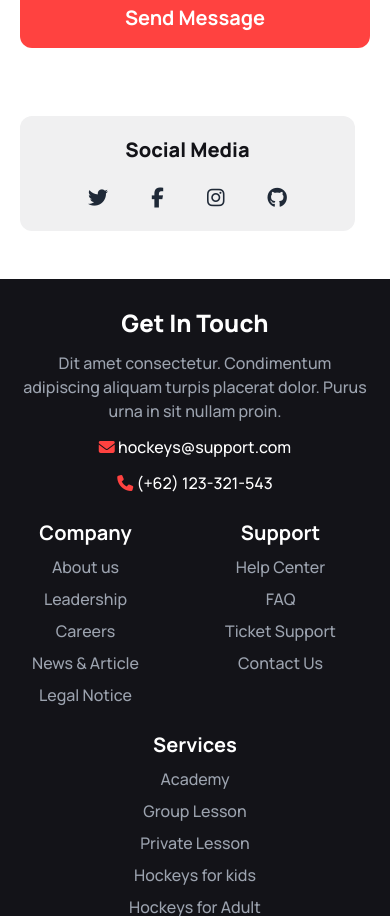
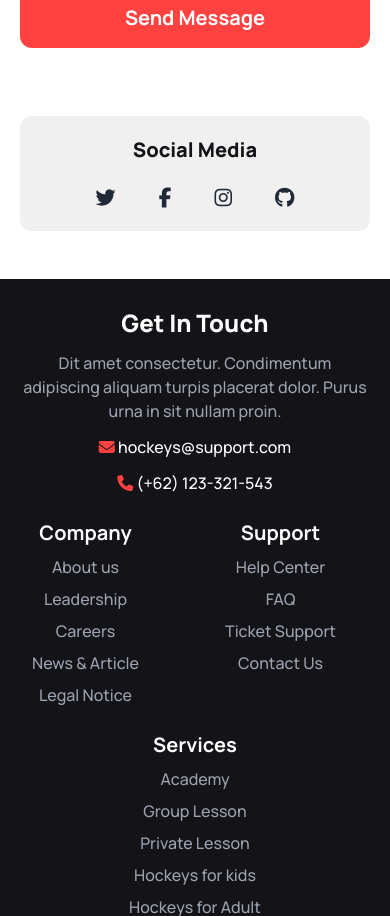
Before and after one commit to RabbyHasanSaref/B9A3-Hockeys-Missin, a plain HTML site: page index.html in a window 390 px wide. Shown: the part 8504-9420 px from the top of the page. Drawn offline with nearby package versions, Linux system fonts and the light colour scheme.

Commit message:
Project finishing

```diff
--- a/index.html
+++ b/index.html
@@ -375,7 +375,7 @@
              <!-- Get In Touch end -->
 
              <!-- Social Media start -->
-             <section class="lg:mt-24 mt-12 rounded-xl bg-[#f0f0f1] lg:w-full w-[335px] p-5">
+             <section class="lg:mt-24 mt-12 rounded-xl bg-[#f0f0f1] lg:w-full w-[100%] p-5">
                 <div class="lg:w-[600px] mx-auto text-center space-y-6">
                     <h2 class="text-[#131318] lg:text-4xl text-xl font-extrabold">Social Media</h2>
                     <i class="fa fa-twitter mx-5 text-xl cursor-pointer"></i>
```
